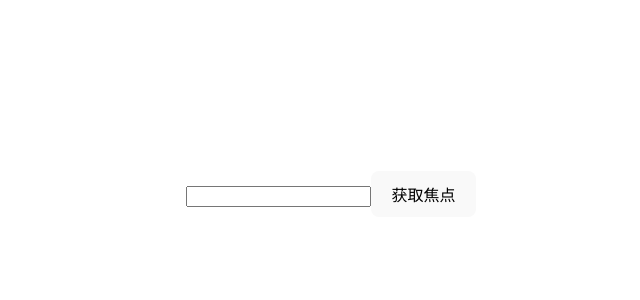
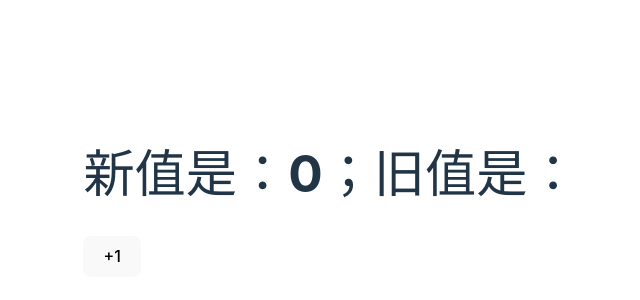
Before and after one commit to jiansun-max/react_hooks, a React (Vite) app: page / in a window 1280 px wide. Shown: the part 206-506 px from the top of the page, without its empty margins (309-949 px from the left). Built offline with nearby package versions, Linux system fonts and the light colour scheme.

Commit message:
基于ref实现组件渲染周期之间的数据共享

```diff
--- a/src/App.tsx
+++ b/src/App.tsx
@@ -1,11 +1,11 @@
 import React from 'react'
-import { InputFocus } from '@/components/use_ref/01.base.tsx'
+import { Counter } from '@/components/use_ref/01.base.tsx'
 
 // React.FC<T> 表示这是一个函数式的 react 组件
 const App: React.FC = () => {
   return (
     <>
-      <InputFocus />
+      <Counter />
     </>
   )
 }
--- a/src/components/use_ref/01.base.tsx
+++ b/src/components/use_ref/01.base.tsx
@@ -1,4 +1,4 @@
-import React, { useRef } from 'react'
+import React, { useRef, useState } from 'react'
 
 export const InputFocus: React.FC = () => {
   const iptRef = useRef<HTMLInputElement>(null)
@@ -15,3 +15,43 @@ export const InputFocus: React.FC = () => {
     </>
   )
 }
+
+/* let prevCount: number
+export const Counter: React.FC = () => {
+  const [count, setCount] = useState(0)
+
+  const add = () => {
+    setCount((prev) => prev + 1)
+    prevCount = count
+  }
+
+  return (
+    <>
+      <h1>
+        新值是：{count}；旧值是：{prevCount}
+      </h1>
+      <button onClick={add}>+1</button>
+    </>
+  )
+} */
+
+export const Counter: React.FC = () => {
+  const [count, setCount] = useState(0)
+  // useRef() 只在组件首次渲染的时候被创建
+  // 如果组件是 rerender 的时候，不会重复创建 ref 对象
+  const prevCountRef = useRef<number>()
+
+  const add = () => {
+    setCount((prev) => prev + 1)
+    prevCountRef.current = count
+  }
+
+  return (
+    <>
+      <h1>
+        新值是：{count}；旧值是：{prevCountRef.current}
+      </h1>
+      <button onClick={add}>+1</button>
+    </>
+  )
+}
```
